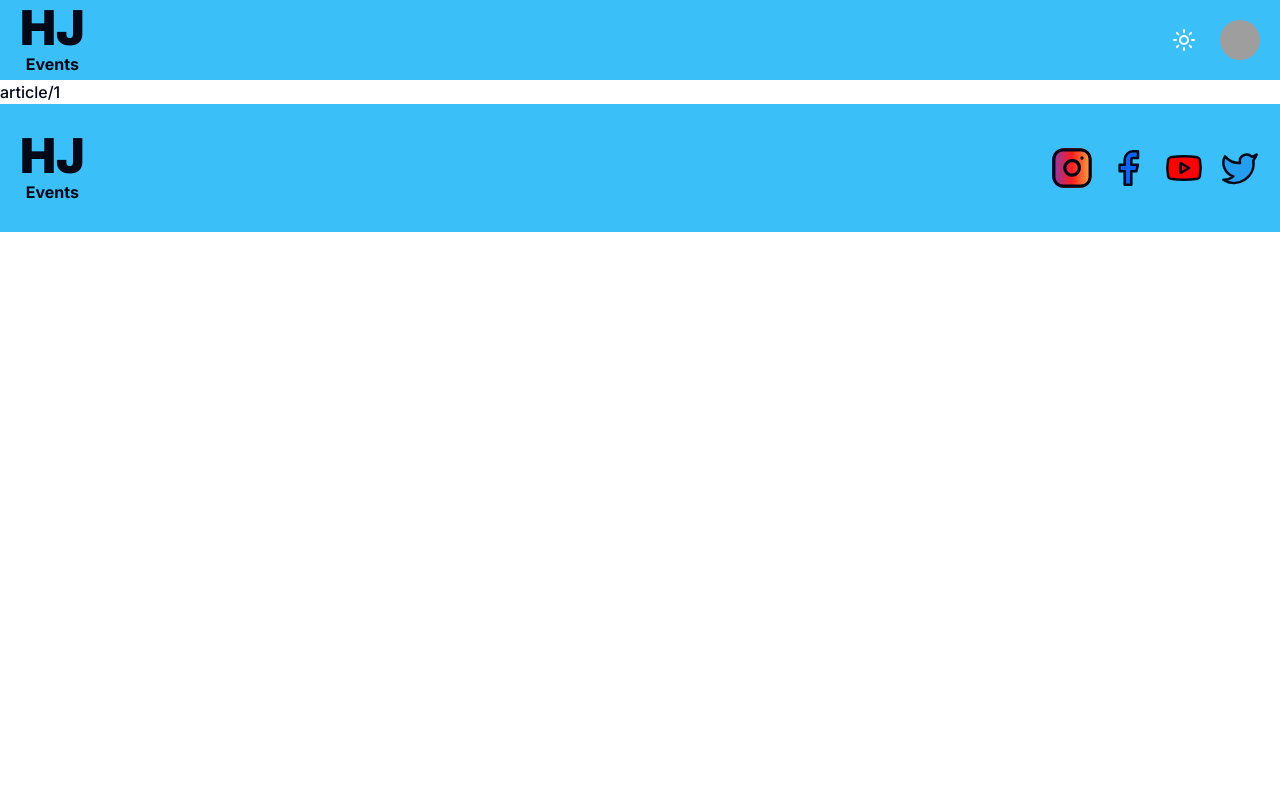
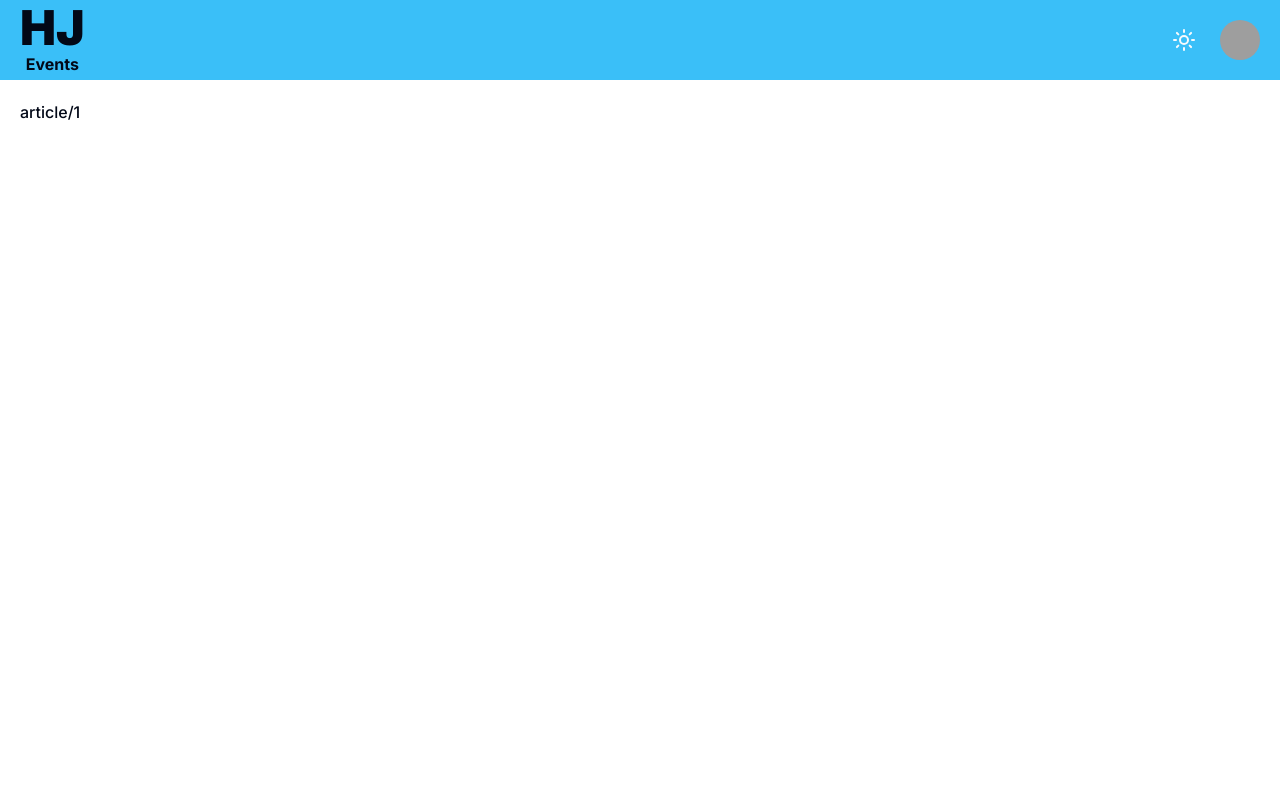
Before and after one commit to LuanKMS/jh-events, a Next.js app: page /article/1 in a window 1280 px wide. Shown: the top 800 px of the page. Built offline with nearby package versions, Linux system fonts and the light colour scheme; grey boxes are pictures that could not be loaded.

Commit message:
UPDATE wrapper method

```diff
--- a/app/about/page.tsx
+++ b/app/about/page.tsx
@@ -1,7 +1,7 @@
 export default function About(){
   return(
-    <div>
+    <>
       <h1>about</h1>
-    </div>
+    </>
   )
 }
--- a/app/article/[id]/page.tsx
+++ b/app/article/[id]/page.tsx
@@ -1,7 +1,7 @@
 export default function Article({ params }: { params: { id: number } }){
   return(
-    <div>
+    <>
       <h1>article/{params.id}</h1>
-    </div>
+    </>
   )
 }
--- a/app/events/page.tsx
+++ b/app/events/page.tsx
@@ -1,7 +1,7 @@
 export default function Events(){
   return(
-    <div>
+    <>
       <h1>events</h1>
-    </div>
+    </>
   )
 }
--- a/app/page.tsx
+++ b/app/page.tsx
@@ -46,7 +46,7 @@ const news = [
 
 export default function Home() {
   return (
-    <main className="flex flex-col min-h-screen p-5 gap-10">
+    <>
       <carousel.CarouselImg>
         {Array.from({ length: 10 }).map((_, i) =>
           <cardNews.CardNewsBg key={i} src="https://picsum.photos/1700/600" catetory="Esportes" title="Ronaldo ganha de ET em uma partida de futebol"
@@ -86,6 +86,6 @@ export default function Home() {
             catetory={n.catetory} title={n.title} priority="low"/>
           )}
       </carousel.CarouselItems>
-    </main>
+    </>
   );
 }
--- a/app/profile/page.tsx
+++ b/app/profile/page.tsx
@@ -1,7 +1,7 @@
 export default function Profile(){
   return(
-    <div>
+    <>
       <h1>profile</h1>
-    </div>
+    </>
   )
 }
--- a/components/wrapper/wrapper.tsx
+++ b/components/wrapper/wrapper.tsx
@@ -1,11 +1,14 @@
 import { Header } from "./header";
 import { Footer } from "./footer";
+import { cn } from "@/lib/utils";
 
-export function Wrapper({children, ...props}: React.HTMLAttributes<HTMLDivElement>){
+export function Wrapper(
+  {children, className, ...props}: React.HTMLAttributes<HTMLDivElement>
+){
   return(
     <>
       <Header />
-        <main {...props}>
+        <main className={cn("flex flex-col min-h-screen p-5 gap-10", className)} {...props}>
           { children }
         </main>
       <Footer />
```
